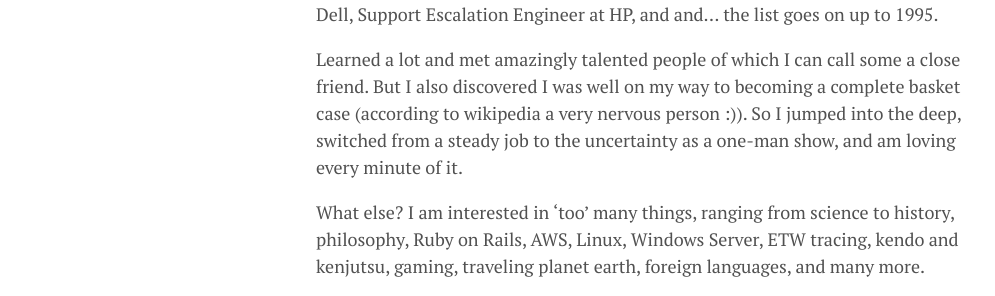
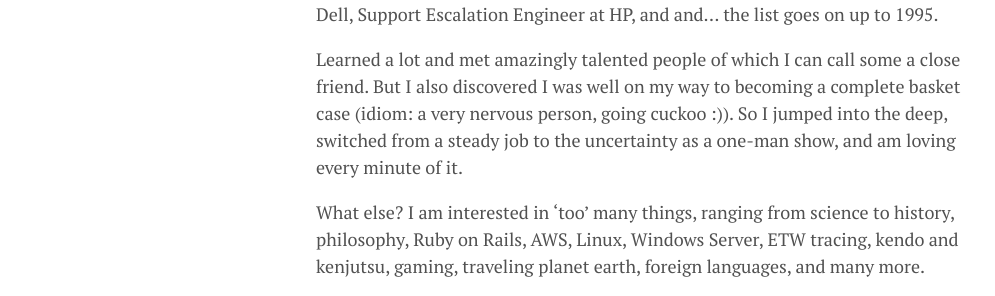
Before and after one commit to lgeurts/lgeurts.github.io, a Jekyll site: the page built from about.md, in a window 1280 px wide. Shown: the part 609-905 px from the top of the page, without its empty margins (0-995 px from the left). Built offline with Jekyll 4.4.1, drawn with Linux system fonts in a browser that asks for light colours; nearby versions of some CDN libraries.

Commit message:
Update about.md

```diff
--- a/about.md
+++ b/about.md
@@ -8,7 +8,7 @@
 I am a self-employed DevOps and Cloud Platforms Engineer, living in the central north of France.
 In a former life I was a Microsoft PFE, T3 Escalation Engineer at Dell, Support Escalation Engineer at HP, and and... the list goes on up to 1995.
 
-Learned a lot and met amazingly talented people  of which I can call some a close friend. But I also discovered I was well on my way to becoming a complete basket case (according to wikipedia a very nervous person :)). So I jumped into the deep, switched from  a steady job to the uncertainty as a one-man show, and am loving every minute of it.
+Learned a lot and met amazingly talented people  of which I can call some a close friend. But I also discovered I was well on my way to becoming a complete basket case (idiom: a very nervous person, going cuckoo :)). So I jumped into the deep, switched from  a steady job to the uncertainty as a one-man show, and am loving every minute of it.
 
 What else? I am interested in 'too' many things, ranging from science to history, philosophy, Ruby on Rails, AWS, Linux, Windows Server, ETW tracing, kendo and kenjutsu, gaming, traveling planet earth, foreign languages, and many more.
 
```
